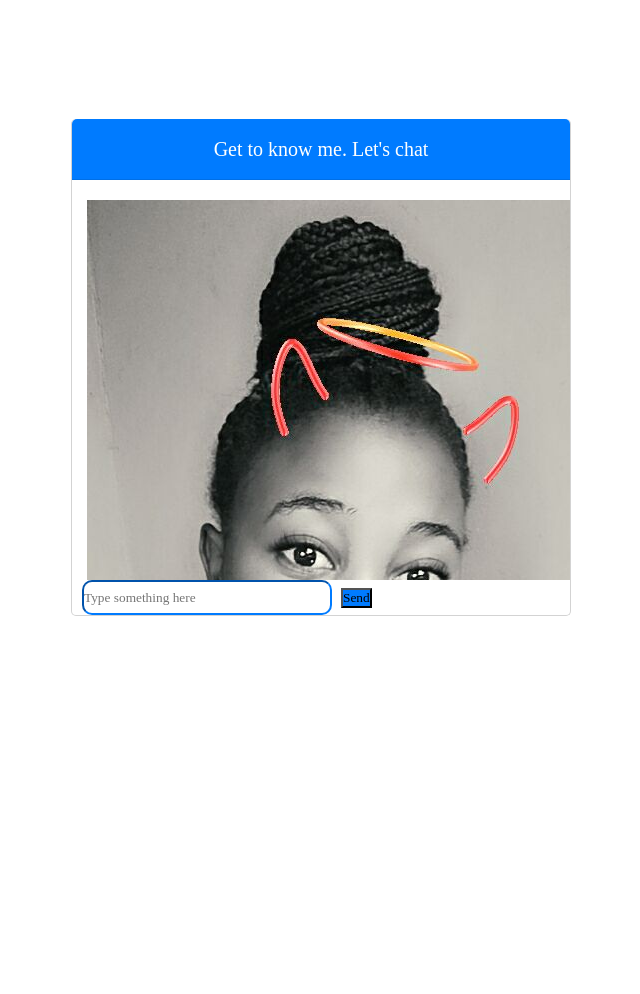
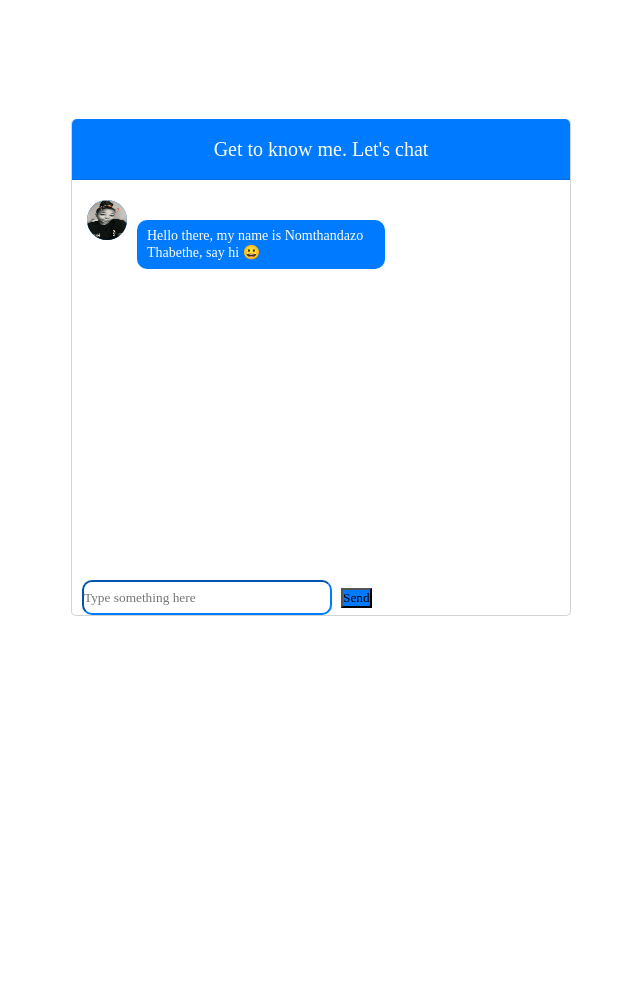
Before and after one commit to NomthandazoThabethe/nomthandazothabethe.github.io, a PHP site: page / in a window 1280 px wide. Shown: the part 259-1253 px from the top of the page, without its empty margins (319-959 px from the left). Run offline with PHP 8.4, Linux system fonts and the light colour scheme.

Commit message:
changes at 14:16

```diff
--- a/style.css
+++ b/style.css
@@ -45,7 +45,7 @@ html, body{
     align-items: baseline;
 }
 
-.wrapper .form .inbox .icon {
+.wrapper .form .inbox .icon .image{
     height: 40px;
     width: 40px;
     color: #fff;
```
